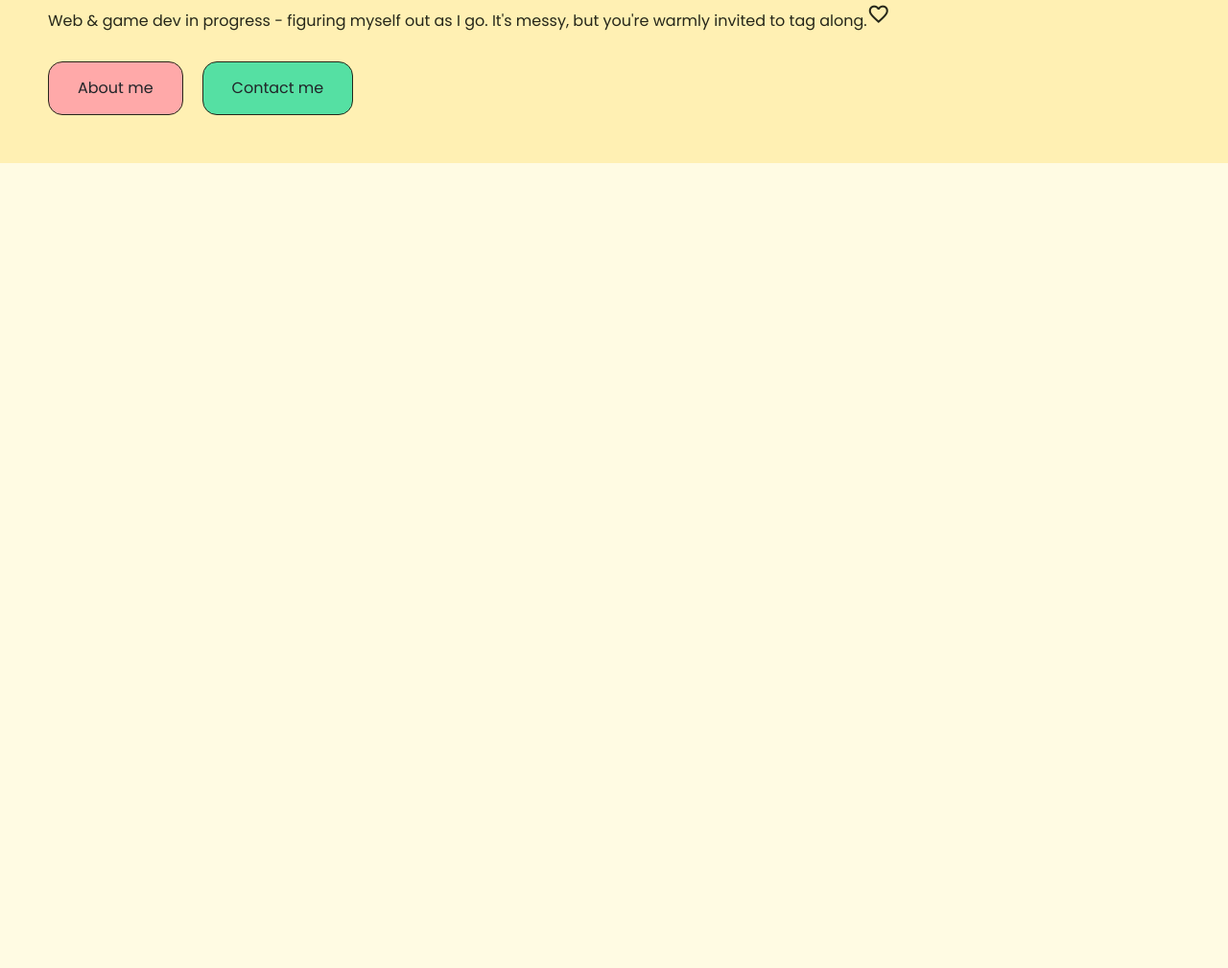
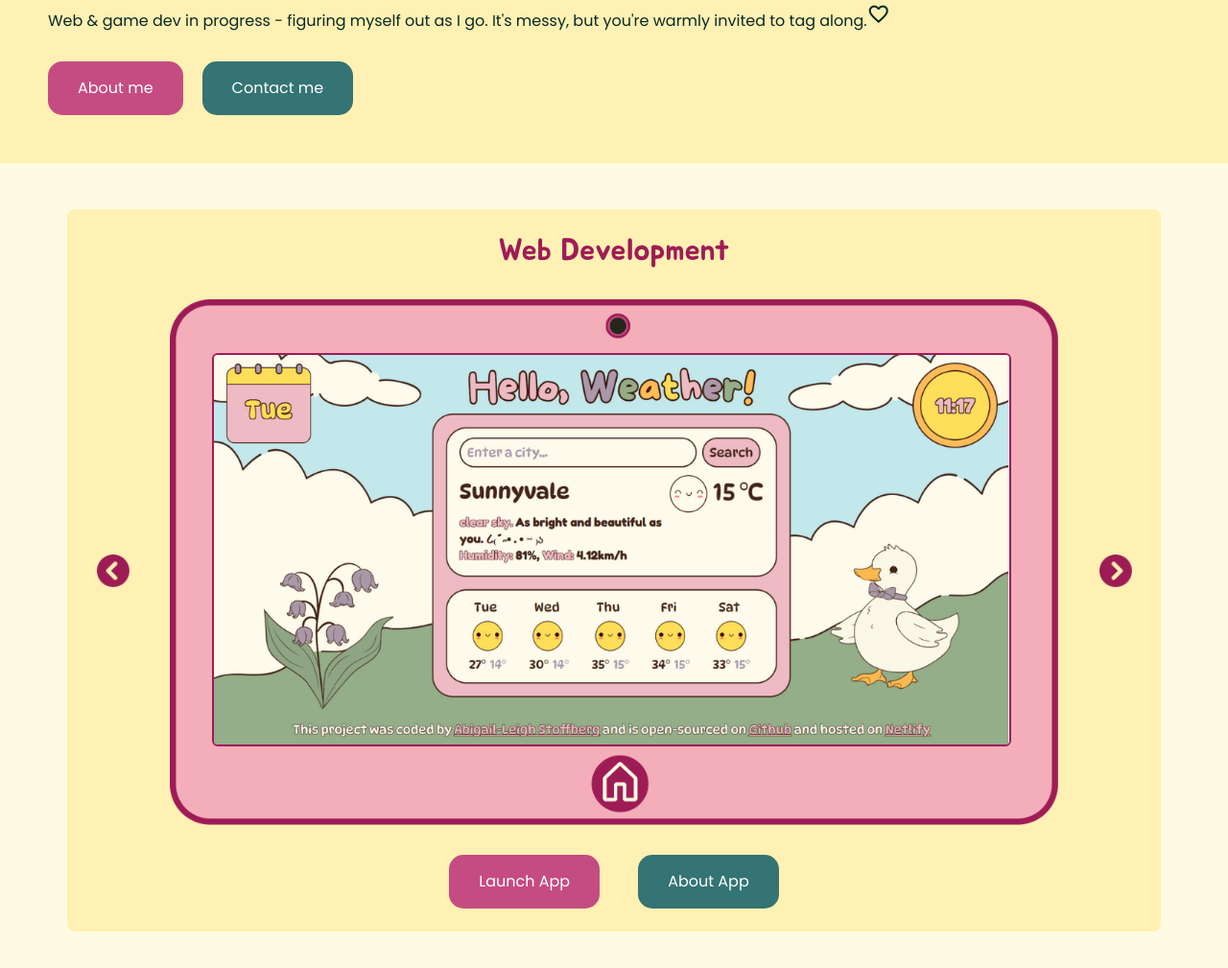
Before and after one commit to AbigailLeighStoffberg/my-portfolio, a plain HTML site: page index.html in a window 1280 px wide. Shown: the part 203-1212 px from the top of the page at 96% size. Before the commit the page ends 800 px from the top, so only its background shows below. Drawn offline with nearby package versions, Linux system fonts and the light colour scheme.

Commit message:
implemented carousel for cycling through apps

```diff
--- a/css/portfolio.css
+++ b/css/portfolio.css
@@ -1,6 +1,6 @@
 body {
     background-color: #FFFBE3;
-    color: #26271A;
+    color: #062925;
     font-family: "Poppins", sans-serif;
     margin: 100px 0;
     line-height: 1.5;
@@ -13,6 +13,14 @@ body {
 
 .navbar-toggler {
     background-color: #FFFBE3;
+}
+
+h1, h2 {
+    font-family: "Jua", sans-serif;
+}
+
+h2 {
+    color: #9E1C56;
 }
 
 .hero-container {
@@ -28,19 +36,63 @@ body {
 }
 
 .btn-branding {
-    border: solid #26271A 1px;
+    color: #FFFFFF;
     border-radius: 15px;
     padding: 15px 30px;
 }
 
 .btn-branding.primary {
-    background-color: #FFA9A9;
+    background-color: #C54C82;
 }
 
 .btn-branding.secondary {
-    background-color: #55E0A3;
+    background-color: #347474;
 }
 
 .bg-body-branding {
-    background-color: #FFA9A9;
+    background-color: #F4AEBA;
 }
+
+.web-apps {
+    background-color: #FFF0B3;
+    border-radius: 8px;
+}
+
+.web-buttons {
+    display: flex;
+    justify-content: center;
+    gap: 40px;
+    margin-top: 30px;
+}
+
+.tablet-wrapper {
+    position: relative;
+    width: 100%;
+    aspect-ratio: 16 / 10;
+    background: url('/images/tablet-frame.png') no-repeat center center;
+    background-size: contain;
+}
+
+.tablet-screen {
+    position: absolute;
+    top: 12.3%;
+    left: 4.7%;
+    width: 90%;
+    height: 71%;
+    object-fit: cover;
+}
+
+.tablet-screen {
+    border: 2px solid #9E1C56;
+}
+
+.app-scroll {
+    display: flex;
+    align-items: center;
+    justify-content: center;
+}
+
+.app-scroll img {
+    max-width: 60px;
+    height: auto;
+}
--- a/index.html
+++ b/index.html
@@ -1,5 +1,6 @@
 <!DOCTYPE html>
 <html lang="en">
+
 <head>
     <meta charset="UTF-8">
     <meta name="viewport" content="width=device-width, initial-scale=1.0">
@@ -17,11 +18,8 @@
         href="https://fonts.googleapis.com/css2?family=Material+Symbols+Outlined:opsz,wght,FILL,GRAD@20..48,100..700,0..1,-50..200&icon_names=favorite" />
     <link rel="stylesheet" href="css/portfolio.css">
 
-    <script src="https://cdn.jsdelivr.net/npm/bootstrap@5.3.7/dist/js/bootstrap.bundle.min.js"
-        integrity="sha384-ndDqU0Gzau9qJ1lfW4pNLlhNTkCfHzAVBReH9diLvGRem5+R9g2FzA8ZGN954O5Q"
-        crossorigin="anonymous"></script>
+</head>
 
-</head>
 <body>
 
     <nav class="navbar navbar-expand-lg bg-body-branding fixed-top">
@@ -38,16 +36,55 @@
                     <a class="nav-link" href="#">Contact me</a>
                 </div>
             </div>
-        </div></nav>
+        </div>
+    </nav>
 
     <div class="hero-container">
         <h1>Abigail-Leigh Stoffberg</h1>
-        <p>Web & game dev in progress - figuring myself out as I go. It's messy, but you're warmly invited to tag along.<span class="material-symbols-outlined heart">
-            favorite </span></p>
+        <p>Web & game dev in progress - figuring myself out as I go. It's messy, but you're warmly invited to tag
+            along.<span class="material-symbols-outlined heart">
+                favorite </span></p>
         <div class="hero-buttons">
             <a href="#" class="btn btn-branding primary">About me</a>
             <a href="#" class="btn btn-branding secondary">Contact me</a>
         </div>
     </div>
+
+    <div class="container web-apps mt-5">
+        <div class="row text-center align-items-center">
+
+            <div class="col-2 col-md-1 app-scroll text-center">
+                <img src="/images/left.png" alt="left-arrow" class="btn img-fluid" id="prevAppBtn" />
+            </div>
+
+            <div class="col-8 col-md-10 app-card mb-4">
+                <h2 class="mb-3 mt-4">Web Development</h2>
+
+                <div class="tablet-wrapper">
+                    <img src="/images/temp-image.png" alt="To-do app preview" class="tablet-screen img-fluid rounded"
+                        id="appScreenshot" />
+                </div>
+
+                <div class="web-buttons mt-3">
+                    <a href="#" class="btn btn-branding primary" id="launchAppBtn">Launch App</a>
+                    <a href="#" class="btn btn-branding secondary" id="aboutAppBtn">About App</a>
+                </div>
+            </div>
+
+            <div class="col-2 col-md-1 app-scroll text-center">
+                <img src="/images/right.png" alt="right-arrow" class="btn img-fluid" id="nextAppBtn" />
+            </div>
+
+        </div>
+    </div>
+
+
+    <script src="https://cdn.jsdelivr.net/npm/bootstrap@5.3.7/dist/js/bootstrap.bundle.min.js"
+        integrity="sha384-ndDqU0Gzau9qJ1lfW4pNLlhNTkCfHzAVBReH9diLvGRem5+R9g2FzA8ZGN954O5Q"
+        crossorigin="anonymous"></script>
+
+    <script src="js/app.js"></script>
+
 </body>
+
 </html>
--- /dev/null
+++ b/js/app.js
@@ -0,0 +1,69 @@
+
+const projects = [
+    {
+        image: "/images/temp-image.png", // Your first app screenshot
+        launchUrl: "https://your-todo-app-link.com", // Link to your To-do app
+        aboutUrl: "#projects-todo" // Link to the section about this app on your projects page
+    },
+    {
+        image: "/images/clock-screenshot.png", // Make sure you have this image
+        launchUrl: "https://your-dictionary-app-link.com",
+        aboutUrl: "#projects-dictionary"
+    },
+    {
+        image: "/images/atom-screenshot.png", // Make sure you have this image
+        launchUrl: "https://your-dictionary-app-link.com",
+        aboutUrl: "#projects-dictionary"
+    }
+];
+
+let currentProjectIndex = 0; // Start with the first project
+
+// Get references to the HTML elements
+const appScreenshot = document.getElementById('appScreenshot');
+const launchAppBtn = document.getElementById('launchAppBtn');
+const aboutAppBtn = document.getElementById('aboutAppBtn');
+const prevAppBtn = document.getElementById('prevAppBtn');
+const nextAppBtn = document.getElementById('nextAppBtn');
+
+// Function to update the displayed project
+function updateProjectDisplay() {
+    // Ensure all elements exist before trying to access their properties
+    if (appScreenshot && launchAppBtn && aboutAppBtn) {
+        const project = projects[currentProjectIndex];
+        appScreenshot.src = project.image;
+        launchAppBtn.href = project.launchUrl;
+        aboutAppBtn.href = project.aboutUrl;
+    } else {
+        console.error("One or more required DOM elements not found for project display update.");
+    }
+}
+
+// Event listener for the "Next" button
+if (nextAppBtn) {
+    nextAppBtn.addEventListener('click', () => {
+        currentProjectIndex++;
+        if (currentProjectIndex >= projects.length) {
+            currentProjectIndex = 0; // Loop back to the first project
+        }
+        updateProjectDisplay();
+    });
+} else {
+    console.warn("Next button not found. Project navigation will not work.");
+}
+
+
+// Event listener for the "Previous" button
+if (prevAppBtn) {
+    prevAppBtn.addEventListener('click', () => {
+        currentProjectIndex--;
+        if (currentProjectIndex < 0) {
+            currentProjectIndex = projects.length - 1;
+        }
+        updateProjectDisplay();
+    });
+} else {
+    console.warn("Previous button not found. Project navigation will not work.");
+}
+
+document.addEventListener('DOMContentLoaded', updateProjectDisplay);
```
Also changed, not shown: app.js (deleted), images/atom-screenshot.png (added), images/clock-screenshot.png (added), images/console-frame.png (added), images/console.png (added), images/left-arrow.png (added), images/left.png (added), images/right-arrow.png (added), images/right.png (added), images/tablet-frame.png (added), images/tablet.png (added), images/temp-image.png (added), 1 other file.
